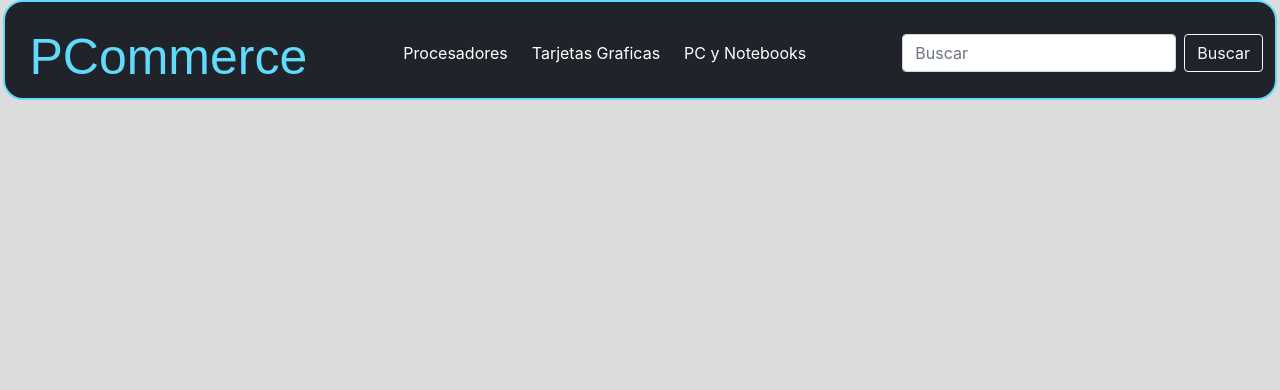
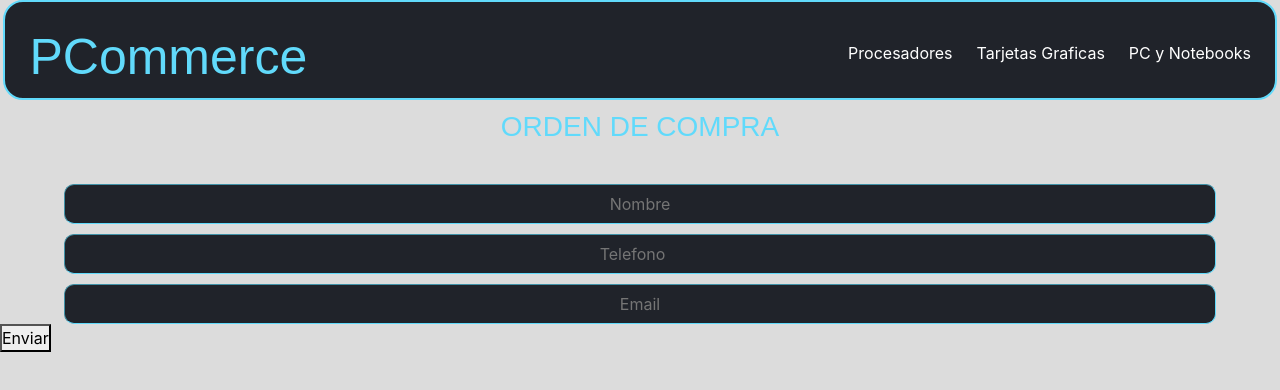
Before and after one commit to Darwinaly/CoderHouse-React-JS-PCommerce, a React (Create React App) app: page /form in a window 1280 px wide. Shown: the top 390 px of the page. Built offline with nearby package versions, Linux system fonts and the light colour scheme.

Commit message:
Darwin Figueredo, Desafio clase 12

```diff
--- a/package.json
+++ b/package.json
@@ -3,15 +3,18 @@
   "version": "0.1.0",
   "private": true,
   "dependencies": {
+    "@hookform/resolvers": "^2.9.1",
     "@testing-library/jest-dom": "^5.16.4",
     "@testing-library/react": "^13.2.0",
     "@testing-library/user-event": "^13.5.0",
     "firebase": "^9.8.3",
     "react": "^18.1.0",
     "react-dom": "^18.1.0",
+    "react-hook-form": "^7.32.2",
     "react-router-dom": "^6.3.0",
     "react-scripts": "5.0.1",
-    "web-vitals": "^2.1.4"
+    "web-vitals": "^2.1.4",
+    "yup": "^0.32.11"
   },
   "scripts": {
     "start": "react-scripts start",
--- a/src/App.js
+++ b/src/App.js
@@ -5,6 +5,7 @@ import ItemDetailContainer from './components/ItemDetailContainer/ItemDetailCont
 import ItemListContainer from './components/ItemListContainer/ItemListContainer';
 import NavBar from './components/NavBar/NavBar';
 import Cart from './components/Cart/Cart';
+import Form from './components/Form/Form';
 import { CartContexProvider } from './context/CartContext';
 
 function App() {
@@ -19,6 +20,7 @@ function App() {
             <Route path='/marca/:marcaId' element={<ItemListContainer/>}/>
             <Route path='/detail/:productId' element={<ItemDetailContainer/>}/>
             <Route path='/cart' element= {<Cart/>}/>
+            <Route path='/form' element={<Form/>}/>
           </Routes>
         </BrowserRouter>
       </CartContexProvider>
--- a/src/components/Cart/Cart.css
+++ b/src/components/Cart/Cart.css
@@ -3,19 +3,22 @@
 .buttonGenerarOrden{grid-area: buttonGenerarOrden;}
 
 .tarjetaTotal{
-    width: 70%;
-    height: 90px;
-    margin: 30px;
+    /* width: 70%;
+    height: 90px; */
+    padding: 5px;
+    margin-top: 30px;
     align-items: center;
     display: grid;
-    grid-template:  "total buttonClearCart"
-                    "total buttonGenerarOrden"/
-                    80% 20%;
+    grid-template:  "cardForm"
+                    "total"
+                    "buttonClearCart"
+                    "buttonGenerarOrden";
 }
 
 .total{
     text-align: center;
     font-size: 40px;
+    color: white;
 }
 
 
@@ -26,3 +29,43 @@
     width: 50%;
 
 }
+
+
+.tarjetaCartItem{grid-area: tarjetaCartItem;}
+.tarjetaTotal{grid-area: tarjetaTotal;}
+.cart{
+    display: grid;
+    grid-template:  "tarjetaCartItem tarjetaTotal"/
+                        70% 30%;
+}
+
+.tarjetaTotal{
+    height: 600px;
+    background-color: #20232a;
+}
+
+.buttonClearCart{
+    background-color: #ffc340;
+    margin-left: 5%;
+    width: 90%;
+    height: 50px;
+    border: none;
+    border-radius: 10px;
+    text-align: center;
+}
+.buttonClearCart:hover{
+    background-color: #ffae00;
+}
+.buttonGenerarOrden{
+    background-color: #0087bc;
+    margin-left: 5%;
+    width: 90%;
+    height: 50px;
+    border: none;
+    border-radius: 10px;
+    text-align: center;
+}
+
+.buttonGenerarOrden:hover{
+    background-color: #015170;
+}
--- a/src/components/Cart/Cart.js
+++ b/src/components/Cart/Cart.js
@@ -1,12 +1,83 @@
-import { useContext } from "react"
+import { useContext, useState} from "react"
+import { addDoc, collection, getDocs, query, where, documentId, writeBatch } from 'firebase/firestore'
+import { db } from '../../services/firebase'
 import CartContext from '../../context/CartContext'
 import CartItem from '../CartItem/CartItem'
+import Form from '../Form/Form'
 import {Link} from "react-router-dom"
 import './Cart.css'
+
 
 const Cart = () => {
 
     const {cart, clearCart, getTotal, getQuantity} = useContext(CartContext)
+
+    const[buyer, setBuyer] = useState()
+
+
+    const newBuyer = (buyer) =>{
+        setBuyer(buyer)
+    };
+
+
+    const createOrder = () => {
+        if(buyer === undefined){
+            console.log("Falta buyer")
+        }else{
+            const objOrder = {
+                buyer,
+                items: cart,
+                total: getTotal()
+            }
+            console.log(objOrder)
+
+            // const collectionRef = collection(db, 'orders')
+            // addDoc(collectionRef, objOrder).then(({id} )=>{
+            //     console.log("Orden creada con exito")
+            // })
+
+            /////////////////////////////////////////////////////////
+
+            const ids = cart.map(prod => prod.id)
+
+            const batch = writeBatch(db)
+
+            const outoOfStock = []
+
+            const collectionRef = collection(db, 'orders')
+
+            getDocs(query(collectionRef, where(documentId(), 'in', ids)))
+                .then(response => {
+                    response.docs.forEach(doc=>{
+                        const dataDoc = doc.data()
+                        const prodQuantity = cart.find(prod=> prod.id === doc.id)?.quiantity
+
+                        if(dataDoc.stock >= prodQuantity) {
+                            batch.update(doc.ref, { stock: dataDoc.stock - prodQuantity})
+                        } else {
+                            outoOfStock.push({id: doc.id, ...dataDoc})
+                        }
+                    })
+                }).then(() => {
+                    if(outoOfStock.length === 0) {
+                        const collectionRef = collection(db, 'orders')
+                        return addDoc(collectionRef, objOrder)
+                    } else {
+                        return Promise.reject({ type: 'out_of_stock', products: outoOfStock})
+                    }
+                }).then(({id}) => {
+                    batch.commit()
+                }).catch(error => {
+                    console.log(error)
+                })
+
+
+
+
+
+
+        }
+    }
 
     if (getQuantity()===0) {
         return(<div className="card mensajeCartVacio"><h1>No hay productos en el carrito</h1><Link className="navTitle" to="/">Ir a home</Link></div>)
@@ -14,12 +85,19 @@ const Cart = () => {
 
     return (
         <div className="cart">
-            { cart.map(p => <CartItem key={p.id} {...p}/>) }
+            <div  className="tarjetaCartItem">
+                { cart.map(p => <CartItem key={p.id} {...p}/>) }
+            </div>
             <div className="card tarjetaTotal">
-            <h3 className="total">Total: ${getTotal()}</h3>
-            <button onClick={() => clearCart()} className="buttonClearCart btn btn-warning">Limpiar carrito</button>
-            <button className="buttonGenerarOrden btn btn-success">Generar Orden</button>
+                <Form className="cardForm" newBuyer={newBuyer}/>
+                <h3 className="total">Precio total: ${getTotal()}</h3>
+                <button onClick={() => clearCart()} className="buttonClearCart">Limpiar carrito</button>
+                {/* {buyer === undefined
+                ? <p>Debe completar la informacion para generar orden</p>
+                : <button className="buttonGenerarOrden" onClick={createOrder}>Generar Orden</button>} */}
+                <button className="buttonGenerarOrden" onClick={createOrder}>Generar Orden</button>
             </div>
+
         </div>
     )
 }
--- a/src/components/CartItem/CartItem.css
+++ b/src/components/CartItem/CartItem.css
@@ -6,8 +6,9 @@
 
 
 .cardCarrito{
-    width: 70%;
-    margin: 30px;
+    /* width: 70%; */
+    height: 190px;
+    margin-top: 30px;
     align-items: center;
     display: grid;
     grid-template:  "cardTitulo button"
--- /dev/null
+++ b/src/components/Form/Form.css
@@ -0,0 +1,97 @@
+
+/* .inputName{grid-area: inputName;}
+.inputTelefono{grid-area: inputTelefono;}
+.submitForm{grid-area: submitForm;}
+.inputEmail{grid-area: inputEmail;}
+
+Form{
+    width: 30%;
+    height: 90px;
+    margin: 30px;
+    margin-left: 25%;
+    align-items: center;
+    display: grid;
+    grid-template:  "inputName"
+                    "inputTelefono"
+                    "inputEmail"
+                    "submitForm";
+}  */
+
+
+/* .submitForm{
+    background: #ec5990;
+    color: white;
+    text-transform: uppercase;
+    border: none;
+    margin-top: 40px;
+    padding: 20px;
+    font-size: 16px;
+    font-weight: 100;
+    letter-spacing: 10px;
+}
+
+.submitForm:hover{
+    background: #f02871;
+    color: white;
+} */
+
+
+
+.inputName{
+    background-color: #20232a;
+    border-color: #61dafb;
+    color: #61dafb;
+
+    margin-left: 5%;
+    width: 90%;
+    height: 40px;
+    margin-top: 30px;
+
+    border-radius: 10px;
+    border-width: 1px;
+    text-align: center;
+}
+.inputTelefono{
+    background-color: #20232a;
+    border-color: #61dafb;
+    color: #61dafb;
+
+    margin-left: 5%;
+    width: 90%;
+    height: 40px;
+
+    border-radius: 10px;
+    border-width: 1px;
+    margin-top: 10px;
+    text-align: center;
+}
+
+.inputEmail{
+    background-color: #20232a;
+    border-color: #61dafb;
+    color: #61dafb;
+
+    margin-left: 5%;
+    width: 90%;
+    height: 40px;
+
+    border-radius: 10px;
+    border-width: 1px;
+    margin-top: 10px;
+    text-align: center;
+}
+
+/* .submitForm{display: none;} */
+
+.tituloForm{
+    color: #61dafb;
+    font-family: Google Sans Display,Sans-Serif;
+    text-align: center;
+    margin: 10px;
+}
+
+.spanAlert{
+    color: white;
+    font-size: 18px;
+    margin-left: 5%;
+}
--- /dev/null
+++ b/src/components/Form/Form.js
@@ -0,0 +1,36 @@
+import React from "react";
+import { useState} from "react"
+import { useForm } from "react-hook-form";
+import './Form.css'
+
+export default function Form({newBuyer}) {
+
+
+    const { register, handleSubmit, formState: { errors } } = useForm();
+
+    const[buyer, setBuyer] = useState()
+
+    const onSubmit = (data, e) => {
+        console.log(data);
+        setBuyer(data)
+        e.target.reset()
+
+    }
+
+    return (
+        <form onSubmit={handleSubmit(onSubmit)}>
+            <h3 className="tituloForm">ORDEN DE COMPRA</h3>
+
+            <input placeholder="Nombre" className="inputName" {...register("Nombre", { required: true })}/>
+            {errors.Nombre && <span className="spanAlert">Nombre requerido</span>}
+
+            <input placeholder="Telefono" className="inputTelefono"type="number"{...register("Telefono", { required: true })} />
+            {errors.Telefono && <span className="spanAlert">Telefono requerido</span>}
+
+            <input placeholder="Email" className="inputEmail" {...register("Email", { required: true })}/><br></br>
+            {errors.Email && <span className="spanAlert">Email requerido</span>}
+
+            <button className="submitForm" onClick={() => newBuyer(buyer)}>Enviar</button>
+        </form>
+    );
+}
--- a/src/components/NavBar/NavBar.js
+++ b/src/components/NavBar/NavBar.js
@@ -18,10 +18,10 @@ const NavBar = () => {
             <div className="container-fluid align-items-right">
                 <Link className="navTitle" to="/">PCommerce</Link>
                 <Menu/>
-                <form className="d-flex">
+                {/* <form className="d-flex">
                     <input className="form-control me-2 float-rigt" type="search" placeholder="Buscar" aria-label="Search"/>
                     <button className="btn btn-outline-light" type="submit">Buscar</button>
-                </form>
+                </form> */}
                 {quantity > 0 && <CartWidget/>}
             </div>
         </nav>
```
Also changed, not shown: 1 other file (tests, documents, lock files or other folders).
